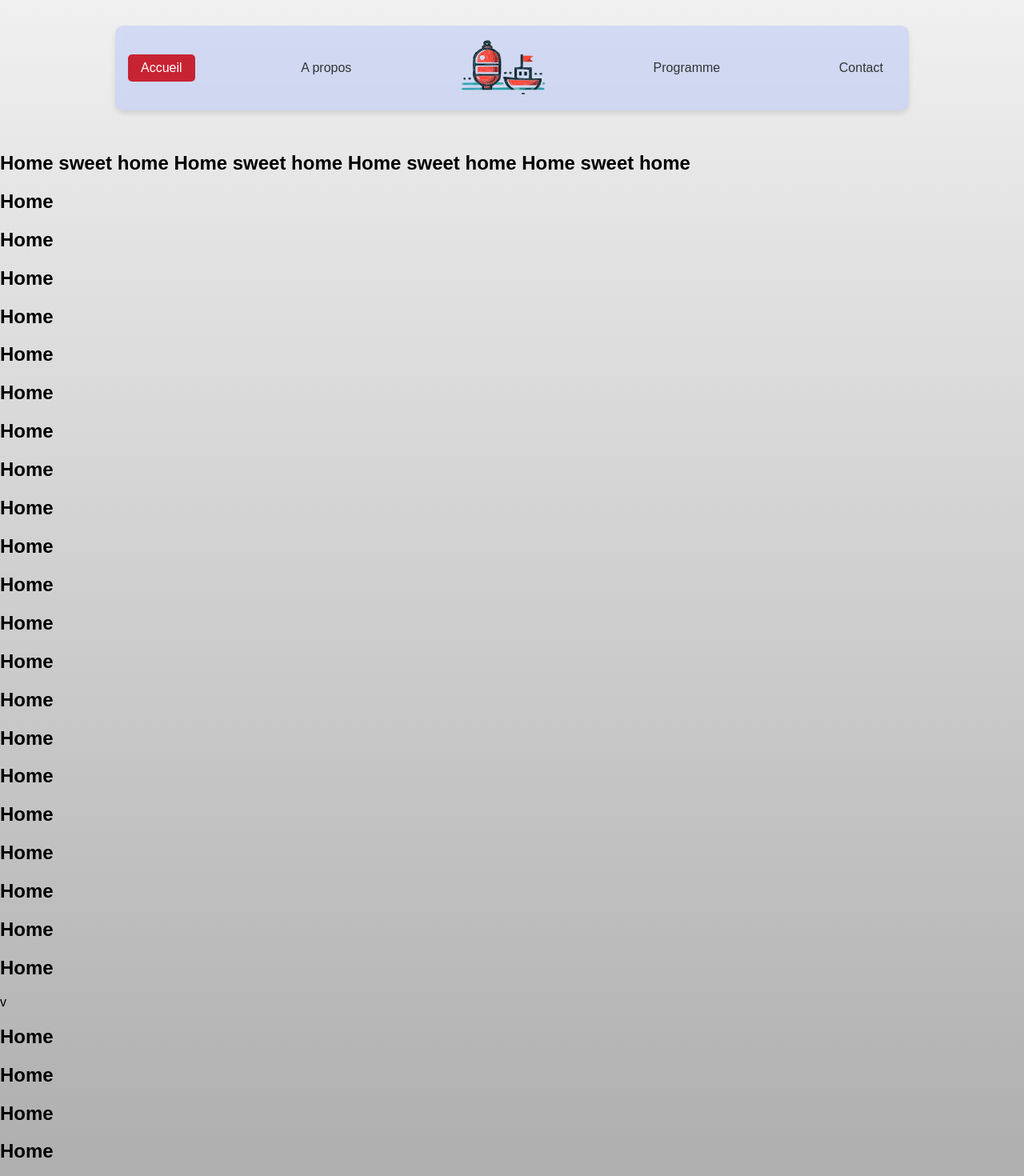
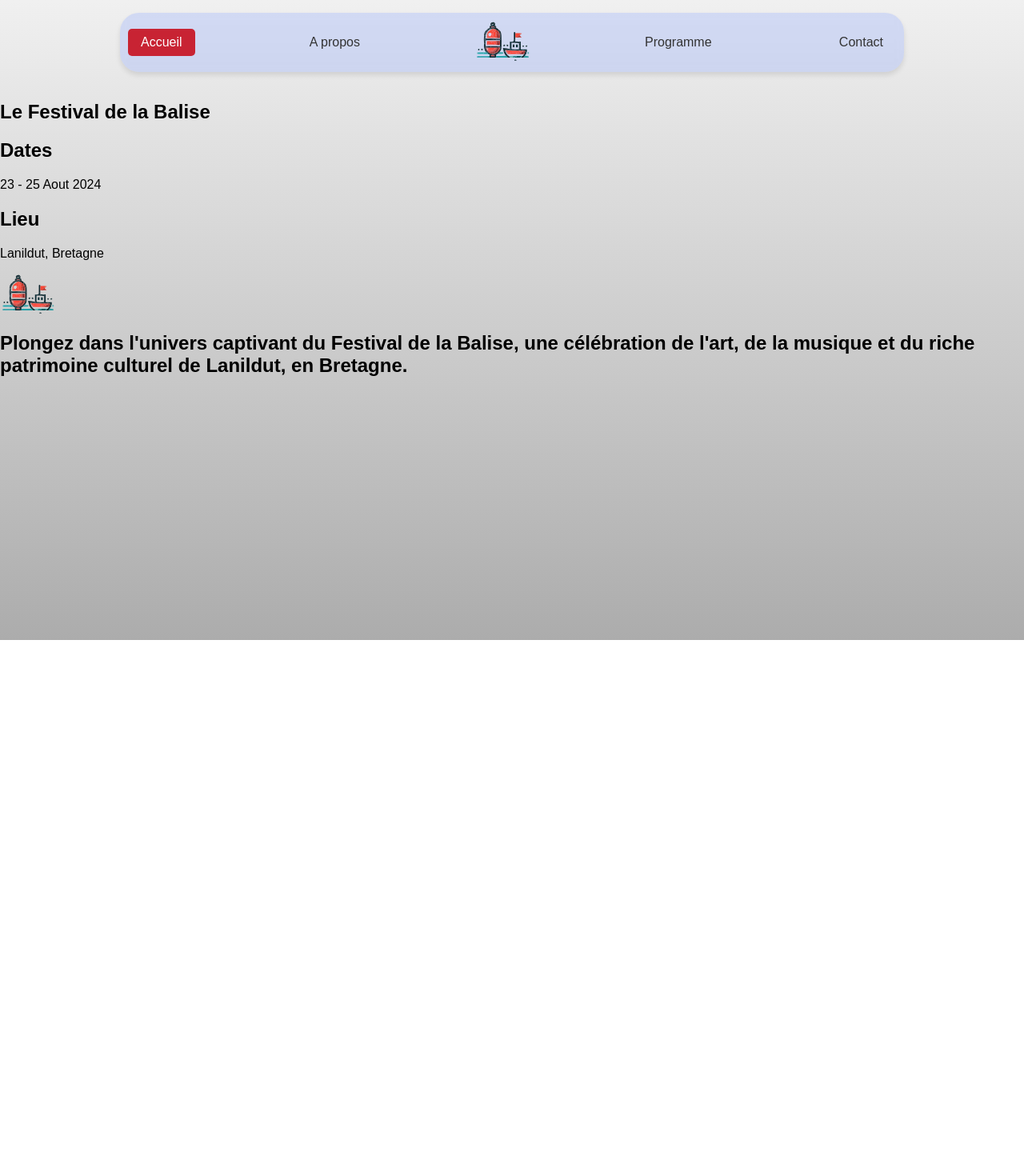
Before and after one commit to TugdualDek/festivaldelabalise, a Next.js app: page / in a window 1280 px wide. Shown: the top 1470 px of the page at 80% size. After the commit the page ends 800 px from the top, so only its background shows below. Built offline with nearby package versions, Linux system fonts and the light colour scheme.

Commit message:
wip (hero) : init of hero

```diff
--- a/src/app/page.tsx
+++ b/src/app/page.tsx
@@ -1,37 +1,11 @@
+import Hero from "../components/hero/Hero.component";
 import SpecialLayout from "../components/layout/layout";
 
 export default function Home() {
   return (
     <SpecialLayout>
       <section>
-        <h1>Home sweet home Home sweet home Home sweet home Home sweet home</h1>
-        <h1>Home</h1>
-        <h1>Home</h1>
-        <h1>Home</h1>
-        <h1>Home</h1>
-        <h1>Home</h1>
-        <h1>Home</h1>
-        <h1>Home</h1>
-        <h1>Home</h1>
-        <h1>Home</h1>
-        <h1>Home</h1>
-        <h1>Home</h1>
-        <h1>Home</h1>
-        <h1>Home</h1>
-        <h1>Home</h1>
-        <h1>Home</h1>
-        <h1>Home</h1>
-        <h1>Home</h1>
-        <h1>Home</h1>
-        <h1>Home</h1>
-        <h1>Home</h1>
-        <h1>Home</h1>
-        v
-        <h1>Home</h1>
-        <h1>Home</h1>
-        <h1>Home</h1>
-        <h1>Home</h1>
-        <h1>Home</h1>
+        <Hero />
       </section>
     </SpecialLayout>
   );
--- a/src/components/header/Header.component.tsx
+++ b/src/components/header/Header.component.tsx
@@ -8,7 +8,10 @@ export default function Header() {
                 <a href="#" className={`${HeaderStyles.navLink} ${HeaderStyles.navLinkActive}`}>Accueil</a>
                 <a href="#" className={HeaderStyles.navLink}>A propos</a>
                 <div className="logo">
-                    <Image src="/logo.svg" alt="logo" width={112} height={70} />
+                    <Image src="/logo.svg" alt="logo" width={0}
+                        height={0}
+                        sizes="100vw"
+                        style={{ width: 'auto', height: '50px' }} />
                 </div>
                 <a href="#" className={HeaderStyles.navLink}>Programme</a>
                 <a href="#" className={HeaderStyles.navLink}>Contact</a>
--- /dev/null
+++ b/src/components/hero/Hero.component.tsx
@@ -0,0 +1,21 @@
+import Image from 'next/image';
+import HeroStyles from '../../styles/Hero.module.css';
+import Info from './Info.component';
+
+export default function Hero() {
+    return (
+        <div className={HeroStyles.heroContainer}>
+            <div className={HeroStyles.firstLine}>
+                <h1>Le Festival de la Balise</h1>
+                <Info dates="23 - 25 Aout 2024" location="Lanildut, Bretagne" />
+            </div>
+            <div className={HeroStyles.secondLine}>
+                <Image src="/logo.svg" alt="hero" width={0}
+                    height={0}
+                    sizes="100vw"
+                    style={{ width: 'auto', height: '50px' }} />
+                <h2>Plongez dans l'univers captivant du Festival de la Balise, une célébration de l'art, de la musique et du riche patrimoine culturel de Lanildut, en Bretagne.</h2>
+            </div>
+        </div>
+    );
+}
--- /dev/null
+++ b/src/components/hero/Info.component.tsx
@@ -0,0 +1,16 @@
+import HeroStyles from '../../styles/Hero.module.css';
+
+export default function Info({ dates, location }: { dates: string; location: string }) {
+    return (
+        <div className={HeroStyles.infoContainer}>
+            <div>
+                <h2>Dates</h2>
+                <p>{dates}</p>
+            </div>
+            <div>
+                <h2>Lieu</h2>
+                <p>{location}</p>
+            </div>
+        </div>
+    );
+}
--- a/src/styles/Header.module.css
+++ b/src/styles/Header.module.css
@@ -2,7 +2,7 @@
   position: sticky;
   top: 0;
   width: 100%;
-  padding: 2rem 0; /* Ajout d'un padding vertical */
+  padding: 1rem 0; /* Ajout d'un padding vertical */
   z-index: 1000;
 }
 
@@ -12,10 +12,10 @@
   align-items: center;
   width: 75%;
   margin: 0 auto; /* Changé de 2rem auto à 0 auto */
-  padding: 1rem;
+  padding: 10px;
   background: rgba(144, 169, 255, 0.3); /* Ajusté l'opacité */
   backdrop-filter: blur(5px);
-  border-radius: 10px;
+  border-radius: var(--border-radius);
   box-shadow: 0 4px 6px rgba(0, 0, 0, 0.1);
 }
 
```
Also changed, not shown: src/styles/Hero.module.css (added).
